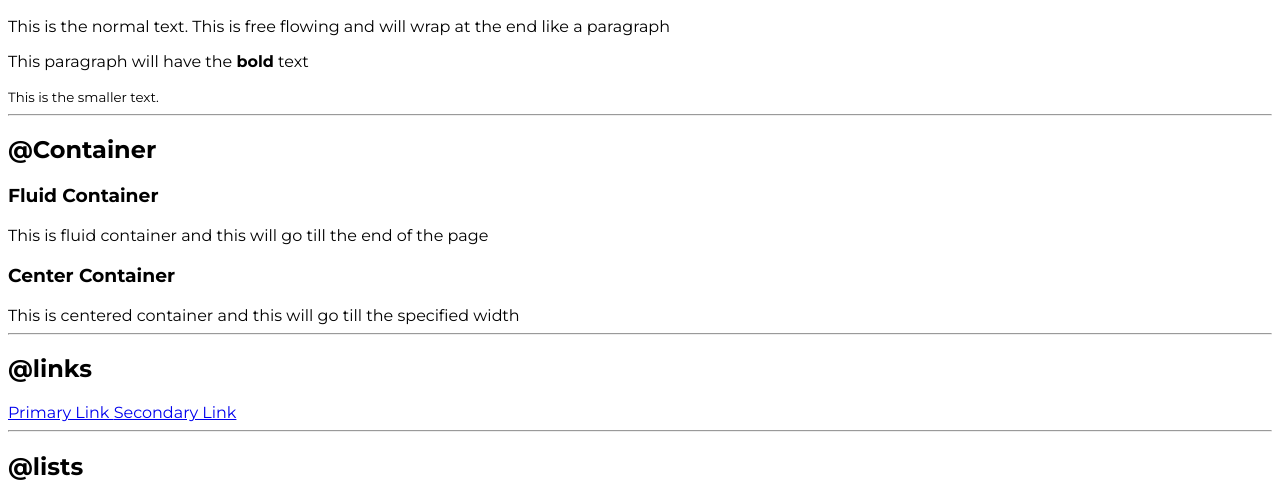
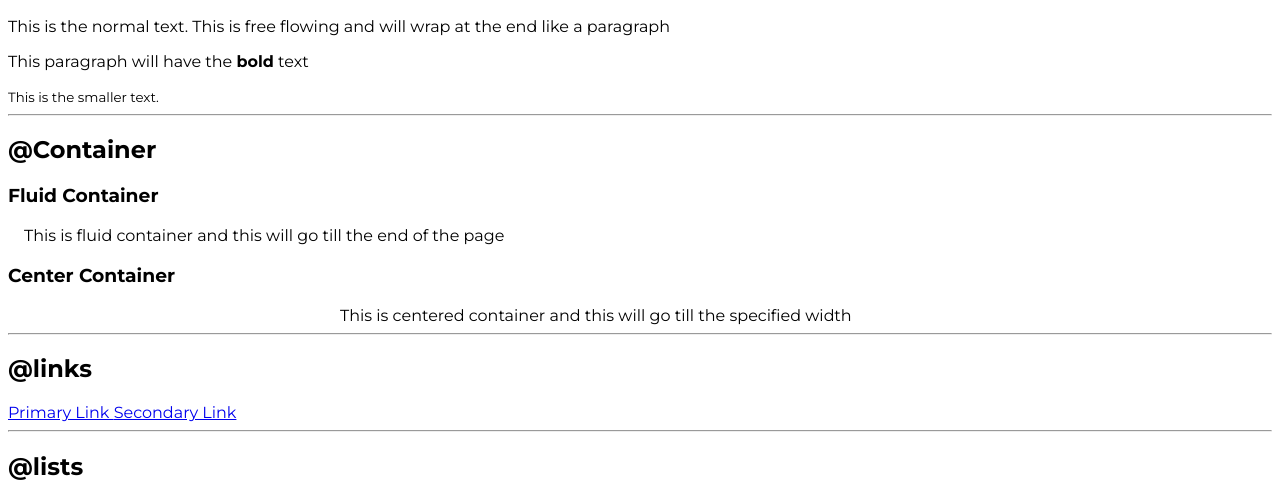
Before and after one commit to GreatParamjitSingh/neogCamp-Lesson-Three-Learning-Css-and-HTML, a plain HTML site: page index.html in a window 1280 px wide. Shown: the part 282-780 px from the top of the page. Drawn offline with Linux system fonts and the light colour scheme.

Commit message:
container

```diff
--- a/index.html
+++ b/index.html
@@ -29,10 +29,12 @@
 
     <h2>@Container</h2>
     <h3>Fluid Container</h3>
-    <div>This is fluid container and this will go till the end of the page</div>
+    <div class="container">
+      This is fluid container and this will go till the end of the page
+    </div>
 
     <h3>Center Container</h3>
-    <div>
+    <div class="container-center">
       This is centered container and this will go till the specified width
     </div>
     <hr />
--- a/style.css
+++ b/style.css
@@ -3,3 +3,14 @@
 body {
   font-family: "Montserrat", sans-serif;
 }
+
+/* container */
+.container {
+  padding-left: 1rem;
+  padding-right: 1rem;
+}
+
+.container-center {
+  max-width: 600px;
+  margin: auto;
+}
```
